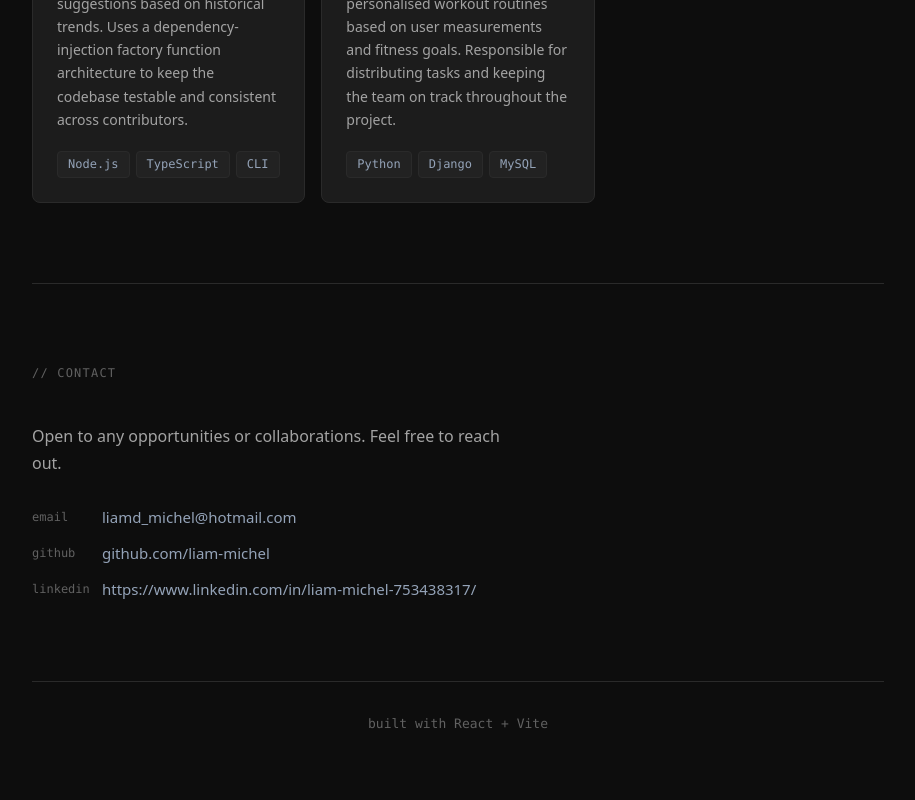
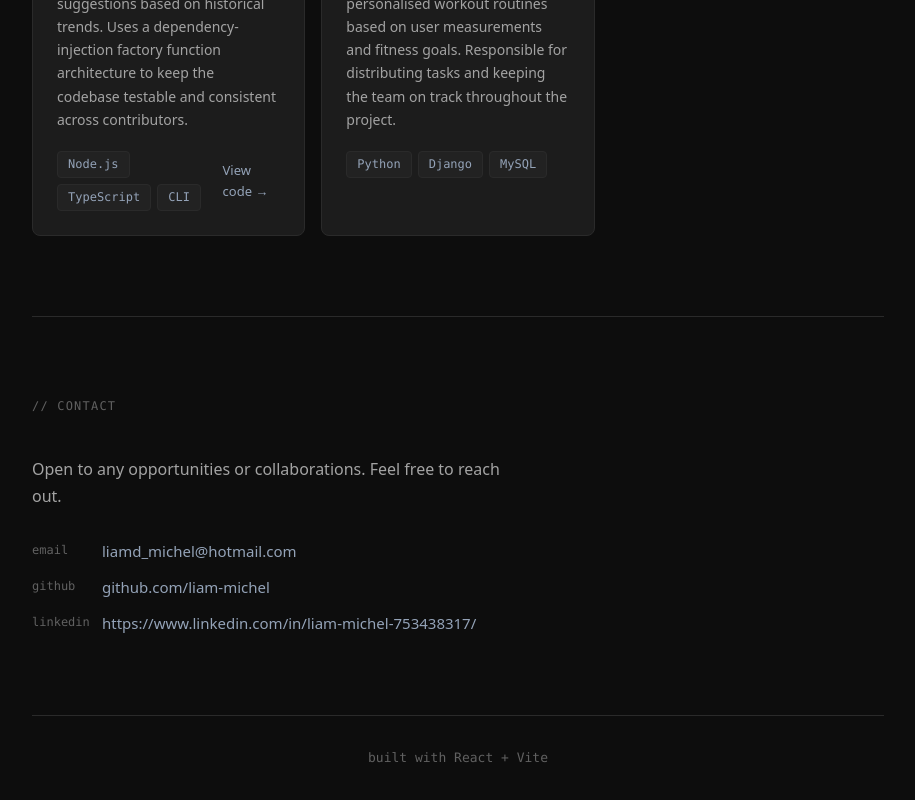
Before and after one commit to liam-michel/portfolio-site, a React (Vite) app: page / in a window 1280 px wide. Shown: the part 2517-3317 px from the top of the page, without its empty margins (182-1097 px from the left). Before the commit the page ends 3284 px from the top, so only its background shows below. Built offline with nearby package versions, Linux system fonts and the light colour scheme.

Commit message:
added link to polymarket repo

```diff
--- a/src/App.tsx
+++ b/src/App.tsx
@@ -77,6 +77,7 @@ const PROJECTS: {
     name: 'Polymarket Analysis Bot',
     desc: 'A CLI tool (built with a friend) for scraping Polymarket prediction market data and surfacing trade suggestions based on historical trends. Uses a dependency-injection factory function architecture to keep the codebase testable and consistent across contributors.',
     tags: ['Node.js', 'TypeScript', 'CLI'],
+    href: 'https://github.com/liam-michel/polymarket-bot/',
   },
   {
     name: 'Gym Fitness App',
@@ -209,7 +210,7 @@ function Projects() {
               </div>
               {p.href && (
                 <a href={p.href} className="project-link">
-                  View →
+                  View code →
                 </a>
               )}
             </div>
```
